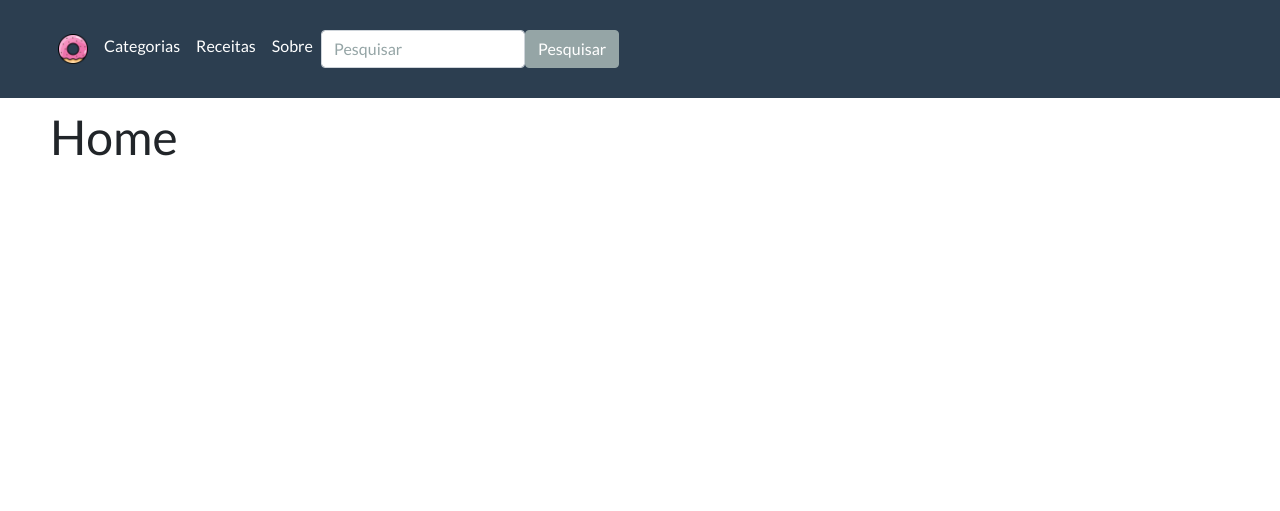
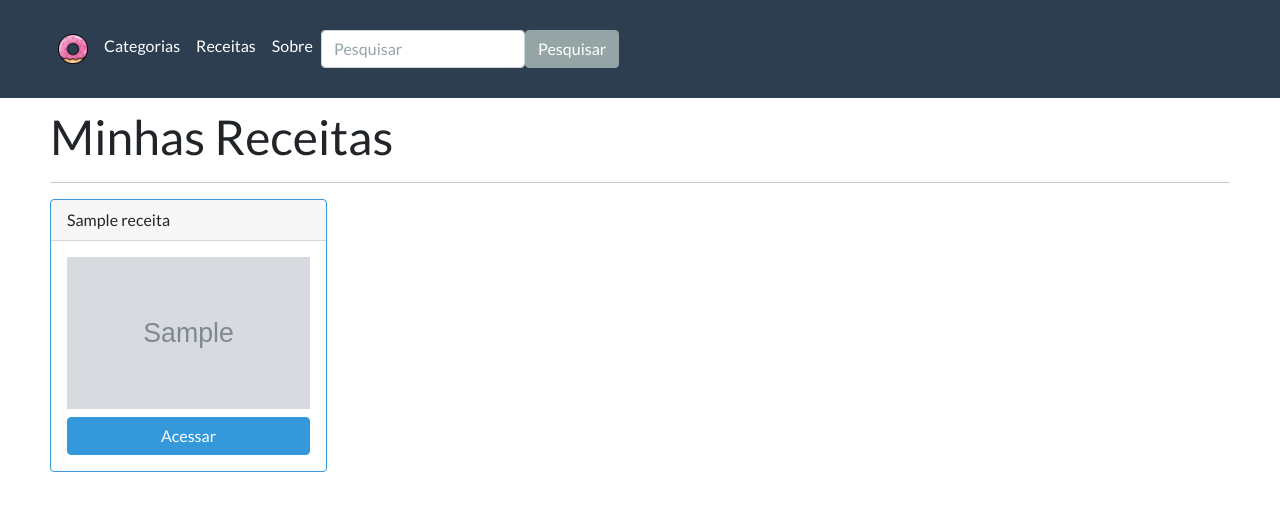
Before and after one commit to fabiohanada23/my_receitas, a PHP site: page / in a window 1280 px wide. Shown: the top 511 px of the page. Run offline with PHP 8.4, Linux system fonts and the light colour scheme; tables that the repository leaves empty hold one stand-in row (values such as "Sample post"); grey boxes marked "Sample" are stand-in pictures.

Commit message:
finalizando o curso

```diff
--- a/app/site/view/home/main.twig.php
+++ b/app/site/view/home/main.twig.php
@@ -1,7 +1,27 @@
-    {% extends "partials/body.twig.php" %}
+{% extends "partials/body.twig.php" %}
 
-    {% block title %} Home - My Receitas {% endblock %}
+{% block title %} My Receitas {% endblock %}
 
-    {% block body %}
-    <h1>Home</h1>
-    {% endblock %}
+{% block body %}
+<h1>Minhas Receitas</h1>
+<hr>
+
+{% for receitas in listaReceitas %}
+<div class="row">
+    {% for receita in receitas %}
+    <div class="col-md-3">
+        <div class="card border-info mb-3">
+            <div class="card-header">{{receita.titulo}}</div>
+            <div class="card-body">
+                <a href="{{BASE}}receita/ver/{{receita.slug}}">
+                    <img src="{{receita.thumb}}" alt="{{receita.titulo}}" class="w-100 img-thumb" />
+                </a>
+                <a href="{{BASE}}receita/ver/{{receita.slug}}" class="btn btn-info w-100 mt-2">Acessar</a>
+            </div>
+        </div>
+    </div>
+    {% endfor %}
+</div>
+{% endfor %}
+
+{% endblock %}
```
Also changed, not shown: app/site/view/pesquisa/main.twig.php (added, +40 -0 lines), app/site/view/sobre/main.twig.php (+4 -8 lines).
